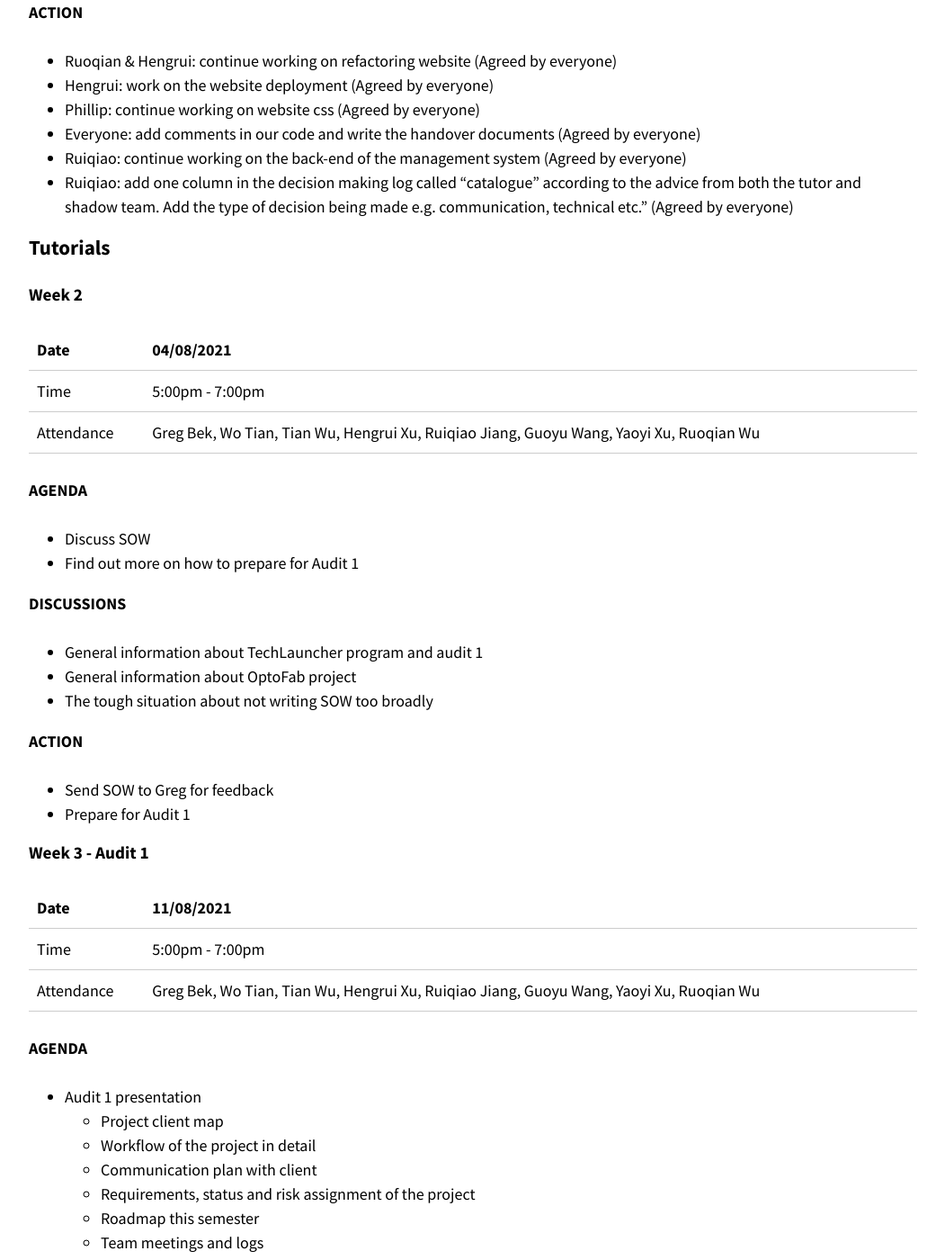
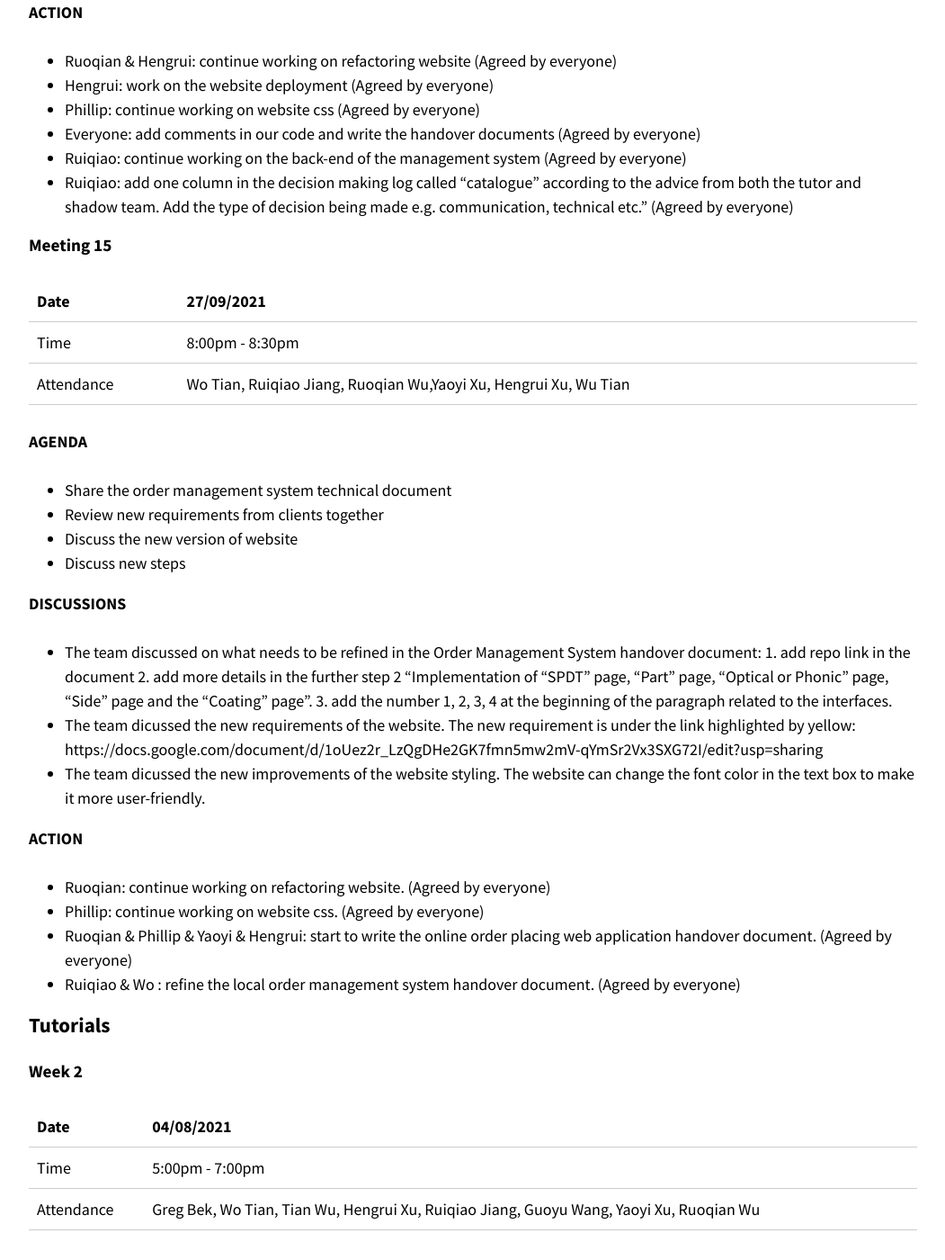
Before and after one commit to optofab/optofab.github.io, a Jekyll site: the page built from meeting_minutes.md, in a window 1280 px wide and 1400 px high, scrolled down 20211 px. Shown: the whole window at 90% size, without its empty margins (114-1165 px from the left). Built offline with Jekyll 4.4.1, drawn with Linux system fonts in a browser that asks for light colours; nearby versions of some CDN libraries; emoji names are drawn with the system emoji font.

Commit message:
Update meeting_minutes.md

```diff
--- a/meeting_minutes.md
+++ b/meeting_minutes.md
@@ -725,6 +725,35 @@ Our team:
 - Ruiqiao: continue working on the back-end of the management system (Agreed by everyone)
 - Ruiqiao: add one column in the decision making log called "catalogue" according to the advice from both the tutor and shadow team. Add the type of decision being made e.g. communication, technical etc.” (Agreed by everyone)
 
+
+#### Meeting 15
+
+| Date       | 27/09/2021                                                       |
+| ---------- | ---------------------------------------------------------------- |
+| Time       | 8:00pm - 8:30pm                                                  |
+| Attendance | Wo Tian, Ruiqiao Jiang, Ruoqian Wu,Yaoyi Xu, Hengrui Xu, Wu Tian |
+
+**AGENDA**
+
+- Share the order management system technical document
+- Review new requirements from clients together
+- Discuss the new version of website
+- Discuss new steps
+
+**DISCUSSIONS**
+
+- The team discussed on what needs to be refined in the Order Management System handover document: 1. add repo link in the document 2. add more details in the further step 2 "Implementation of “SPDT” page, “Part” page, “Optical or Phonic” page, “Side” page and the “Coating” page". 3. add the number 1, 2, 3, 4 at the beginning of the paragraph related to the interfaces.
+- The team dicussed the new requirements of the website. The new requirement is under the link highlighted by yellow: https://docs.google.com/document/d/1oUez2r_LzQgDHe2GK7fmn5mw2mV-qYmSr2Vx3SXG72I/edit?usp=sharing
+- The team dicussed the new improvements of the website styling. The website can change the font color in the text box to make it more user-friendly.
+
+**ACTION**
+
+- Ruoqian: continue working on refactoring website. (Agreed by everyone)
+- Phillip: continue working on website css. (Agreed by everyone)
+- Ruoqian & Phillip & Yaoyi & Hengrui: start to write the online order placing web application handover document. (Agreed by everyone)
+- Ruiqiao & Wo : refine the local order management system handover document. (Agreed by everyone)
+
+
 ### Tutorials
 
 #### Week 2
```
